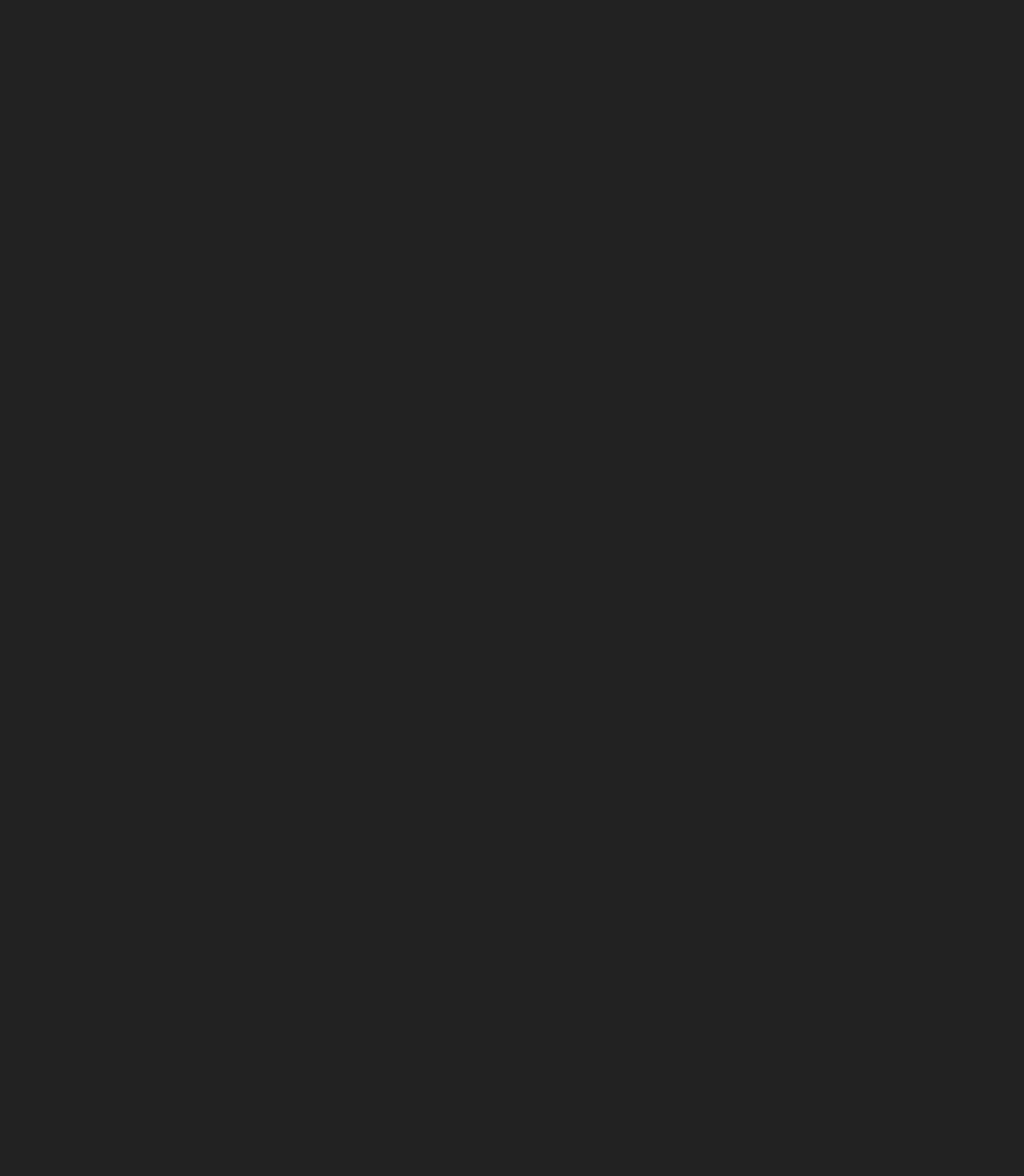
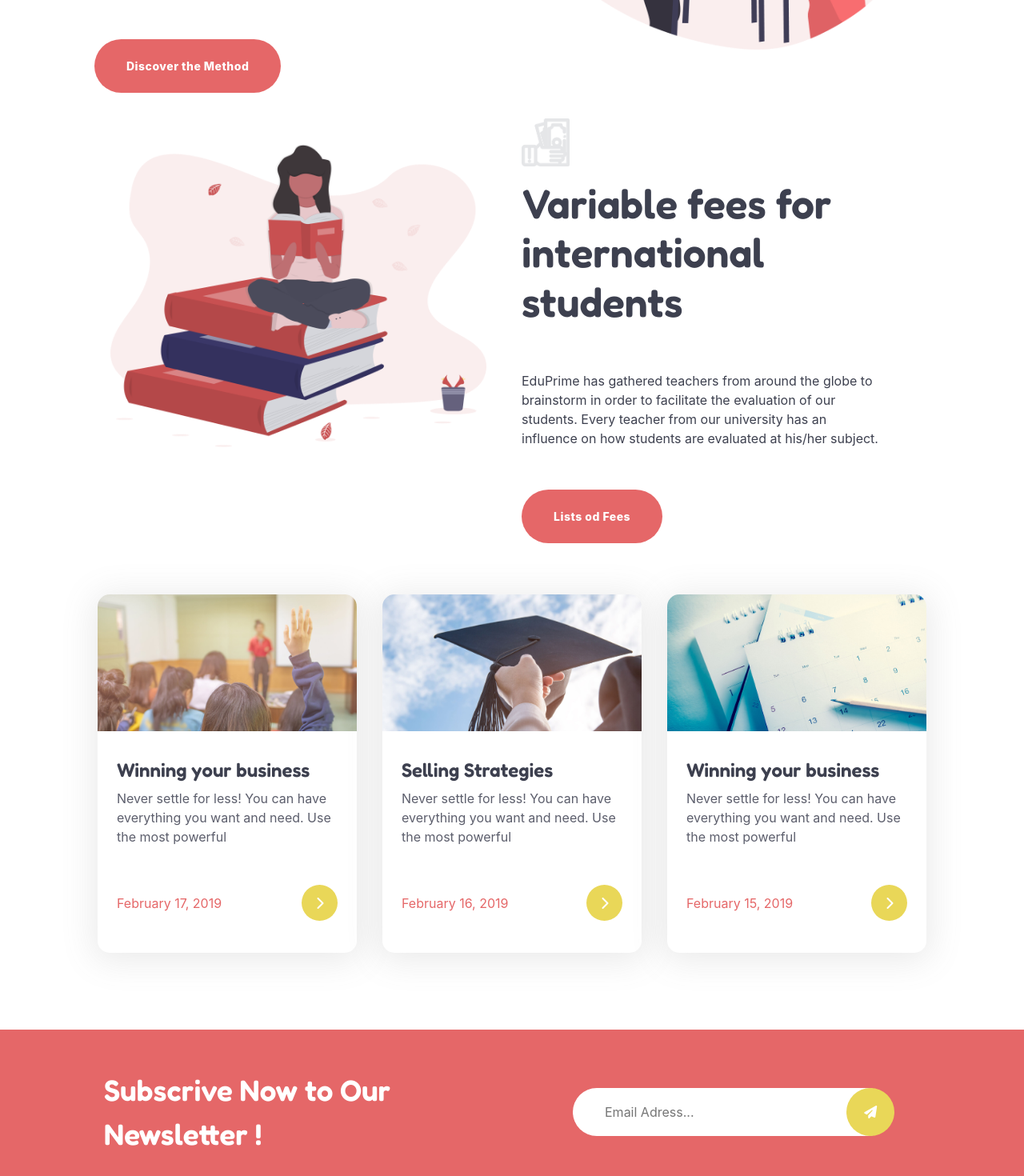
Before and after one commit to Vladislav-Ciuperca/proj-html-vuejs, a Vue app: page / in a window 1280 px wide. Shown: the part 894-2364 px from the top of the page at 80% size. Before the commit the page ends 800 px from the top, so only its background shows below. Built offline with nearby package versions, Linux system fonts and the light colour scheme.

Commit message:
Appcontent3 finished

```diff
--- a/src/components/AppContent3.vue
+++ b/src/components/AppContent3.vue
@@ -2,6 +2,7 @@
 import AppContentSec1 from './AppContentSec1.vue';
 import AppContentSec2 from './AppContentSec2.vue';
 import AppContentSec3 from './AppContentSec3.vue';
+import NewsLetterBanner from './NewsLetterBanner.vue';
 
 
 export default {
@@ -9,6 +10,7 @@ export default {
     AppContentSec1,
     AppContentSec2,
     AppContentSec3,
+    NewsLetterBanner,
 
   },
   data() {
@@ -30,10 +32,13 @@ export default {
 
 <template>
   <div class="my-bg-white my-black ">
-    <main class="container-lg p-5">
-      <AppContentSec1 />
-      <AppContentSec2 />
-      <AppContentSec3 />
+    <main>
+      <div class="container-lg p-5">
+        <AppContentSec1 />
+        <AppContentSec2 />
+        <AppContentSec3 class="pt-5" />
+      </div>
+      <NewsLetterBanner />
     </main>
   </div>
 </template>
@@ -41,9 +46,10 @@ export default {
 
 <style scoped>
 main {
-  /* width: 1200px; */
-  border: 2px dashed red;
   margin: auto;
-  padding: 1rem;
+}
+
+main>* {
+  margin-top: 2rem;
 }
 </style>
--- a/src/components/AppContentSec1.vue
+++ b/src/components/AppContentSec1.vue
@@ -1,5 +1,5 @@
 <script>
-import Store from '../data/store.js';
+import Store from '../data/StoreVladi.js';
 
 export default {
 
@@ -66,7 +66,7 @@ export default {
     padding: 1rem;
     padding-bottom: 2.5rem;
     margin-bottom: 2.5rem;
-    box-shadow: 0 0 10px 2px rgba(146, 145, 145, 0.329);
+    box-shadow: 0px 5px 40px 2px rgba(122, 122, 122, 0.158);
     border: none;
     position: relative;
 
@@ -84,6 +84,11 @@ button {
     border-radius: 50px;
     font-weight: 600;
     font-size: 0.9rem;
+    transition: 0.4s;
+}
+
+button:hover {
+    background-color: #E9D758;
 }
 
 .img-container {
--- a/src/components/AppContentSec2.vue
+++ b/src/components/AppContentSec2.vue
@@ -20,10 +20,93 @@ export default {
 
 
 <template>
-    <div>
-        apc2
+    <div class="row">
+        <div class="info-row  col-6">
+            <div class="info-row-ico">
+                <img src="../assets/img/Exam-icon.png" alt="">
+            </div>
+            <h1 class="round-font">The most efficient examination method</h1>
+            <p>
+                EduPrime has gathered teachers from around the globe to brainstorm in order to facilitate the evaluation
+                of our students. Every teacher from our university has an influence on how students are evaluated at
+                his/her subject.
+            </p>
+            <button class="mt-1">Discover the Method</button>
+        </div>
+        <div class="img-container  col-6">
+            <img src="../assets/img/Exam-Illustration.png" alt="">
+        </div>
+    </div>
+
+
+    <div class="row">
+        <div class="img-container  col-6">
+            <img src="../assets/img/Girl-Illustration.png" alt="">
+        </div>
+
+        <div class="info-row  col-6">
+            <div class="info-row-ico">
+                <img src="../assets/img/Exam-icon-1.png" alt="">
+            </div>
+            <h1 class="round-font">Variable fees for
+                international students</h1>
+            <p>
+                EduPrime has gathered teachers from around the globe to brainstorm in order to facilitate the evaluation
+                of our students. Every teacher from our university has an influence on how students are evaluated at
+                his/her subject.
+            </p>
+            <button class="mt-1">Lists od Fees</button>
+        </div>
+
+
+
     </div>
 </template>
 
 
-<style scoped></style>
+<style scoped>
+h1 {
+    font-size: 3.2rem;
+    padding: 1rem 0;
+}
+
+.img-container {
+    /* border: 2px dashed red; */
+    min-height: 2rem;
+    padding: 2rem;
+}
+
+img {
+    width: 100%;
+}
+
+.info-row-ico {
+    width: 60px;
+}
+
+p {
+    width: 450px;
+    /* border: 2px dashed red; */
+    padding: 2rem 0;
+}
+
+button {
+    color: #fff;
+    padding: 23px 40px;
+    border-radius: 35px;
+    font-size: 14px;
+    letter-spacing: .5px;
+    background-color: #e56768;
+    border: none;
+    font-weight: 800;
+    transition: 0.3s;
+}
+
+button:hover {
+    background: #E9D758;
+}
+
+.row {
+    margin-top: 2rem;
+}
+</style>
--- a/src/components/AppContentSec3.vue
+++ b/src/components/AppContentSec3.vue
@@ -1,10 +1,10 @@
 <script>
-
+import Store from '../data/StoreVladi.js';
 export default {
 
     data() {
         return {
-
+            Store,
         }
     },
     methods: {
@@ -21,9 +21,94 @@ export default {
 
 <template>
     <div>
-        apc3
+        <div class="row">
+            <!-- asdasdasd -->
+            <div v-for="elemento in Store.latestBlogs" class="col-4 card-container">
+                <div class="card">
+                    <div class="card-img">
+                        <img :src=elemento.img alt="">
+                    </div>
+                    <div class="card-data">
+                        <h4 class="round-font my-black">{{ elemento.title }}</h4>
+                        <p class="my-lightgrey info">{{ elemento.content }}</p>
+                        <p class="date my-red">
+                            {{ elemento.date }}
+                            <button>
+                                <i class="fa-solid fa-chevron-right"></i>
+                            </button>
+                        </p>
+                    </div>
+                </div>
+            </div>
+
+        </div>
     </div>
 </template>
 
 
-<style scoped></style>
+<style scoped>
+img {
+    width: 120%;
+    object-fit: fill;
+    transition: 0.3s;
+}
+
+.card-img:hover img {
+    transform: scale(1.1);
+    filter: sepia(0.1);
+    filter: brightness(1.1);
+}
+
+.card-container {
+    min-height: 30rem;
+    padding: 1rem;
+}
+
+.card {
+    width: 100%;
+    height: 100%;
+    border-radius: 15px;
+    overflow: hidden;
+    border: none;
+    box-shadow: 0px 5px 40px 5px rgba(122, 122, 122, 0.158);
+}
+
+.card-img {
+    object-fit: fill;
+    width: 100%;
+    height: 100%;
+    overflow: hidden;
+}
+
+.card-data {
+    padding: 1.5rem;
+}
+
+.date {
+    padding-top: 2rem;
+}
+
+button {
+    background-color: #e9d758;
+    border: none;
+    color: #fff;
+    padding: 10px;
+    text-align: center;
+    border-radius: 50%;
+    display: inline-block;
+    width: 45px;
+    height: 45px;
+    transition: 0.4s;
+}
+
+button:hover {
+    background: #E56768;
+    transform: translate(5px);
+}
+
+p {
+    display: flex;
+    justify-content: space-between;
+    align-items: center;
+}
+</style>
--- /dev/null
+++ b/src/components/NewsLetterBanner.vue
@@ -0,0 +1,80 @@
+<script>
+
+export default {
+
+    data() {
+        return {
+
+        }
+    },
+    methods: {
+
+    },
+    mounted() {
+
+    }
+
+
+}
+</script>
+
+
+<template>
+    <div class="my-bg-red ">
+        <div class="container-lg d-flex align-items-center p-5 m-auto row">
+            <span class="col-6 round-font">Subscrive Now to Our Newsletter !</span>
+            <div class="col-6 mail-input">
+                <input type="mail" placeholder="Email Adress...">
+                <button>
+                    <i class="fa-solid fa-paper-plane"></i>
+                </button>
+            </div>
+        </div>
+    </div>
+</template>
+
+
+<style scoped>
+span {
+    color: white;
+    font-size: 2.3rem;
+}
+
+.mail-input {
+    position: relative;
+}
+
+input {
+    width: 80%;
+    margin-left: 1rem;
+    border-radius: 50px;
+    padding: 1rem 2.5rem;
+    border: none;
+    height: 60px;
+    transition: 0.3s;
+    outline: none;
+    margin-left: 4rem;
+}
+
+button {
+    width: 60px;
+    height: 60px;
+    border-radius: 50px;
+    border: none;
+    background: #E9D758;
+    color: white;
+    position: absolute;
+    right: 8.4%;
+    transition: 0.4s;
+}
+
+button:hover {
+    background: #E56768;
+    transform: rotate(360deg);
+    box-shadow: 0px 5px 20px 4px rgba(0, 0, 0, 0.247);
+}
+
+.mail-input:hover input {
+    width: 70%;
+}
+</style>
--- a/src/data/store.js
+++ b/src/data/StoreVladi.js
@@ -27,6 +27,27 @@ const informazioni = {
             price: "Free",
             img: "/src/assets/img/Brand-icon.png"
         },
+    ],
+
+    latestBlogs: [
+        {
+            title: "Winning your business",
+            content: "Never settle for less! You can have everything you want and need. Use the most powerful ",
+            date: "February 17, 2019 ",
+            img: '/src/assets/img/theme_slider1_bg-1.jpg'
+        },
+        {
+            title: "Selling Strategies",
+            content: "Never settle for less! You can have everything you want and need. Use the most powerful ",
+            date: "February 16, 2019 ",
+            img: '/src/assets/img/theme_slider2_bg-1.jpg'
+        },
+        {
+            title: "Winning your business",
+            content: "Never settle for less! You can have everything you want and need. Use the most powerful ",
+            date: "February 15, 2019 ",
+            img: '/src/assets/img/theme_slider3_bg-1.jpg'
+        },
     ]
 
 }
```
